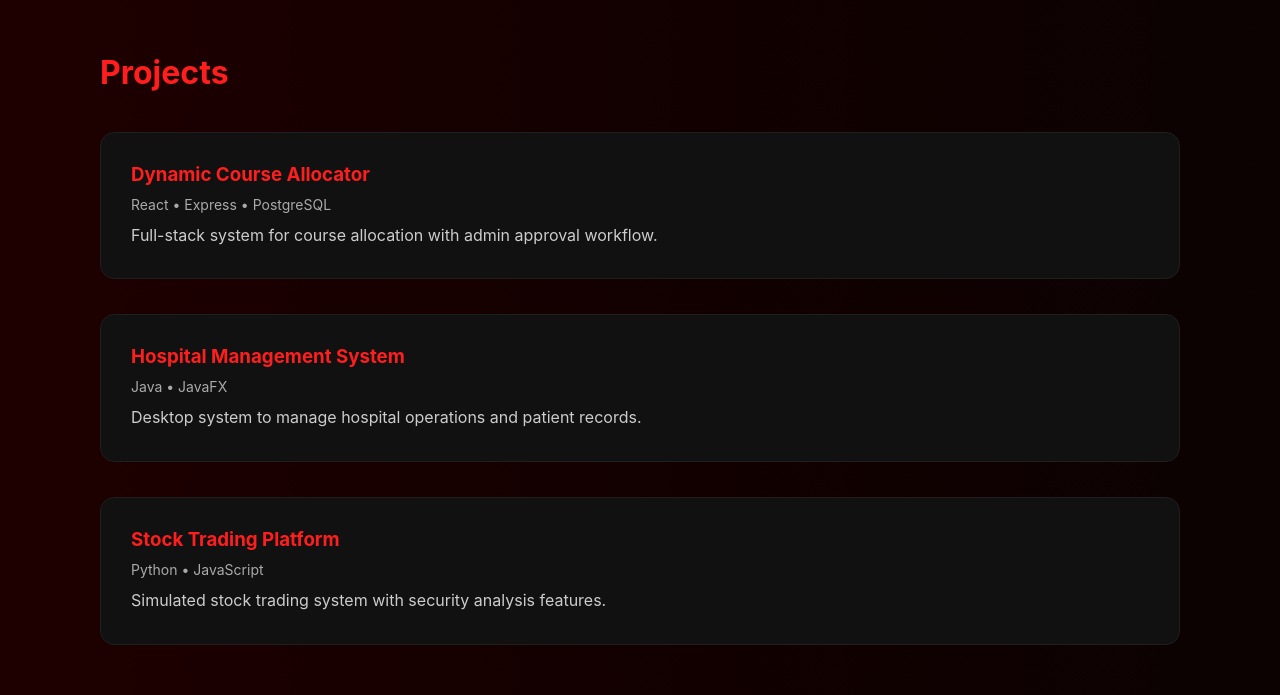
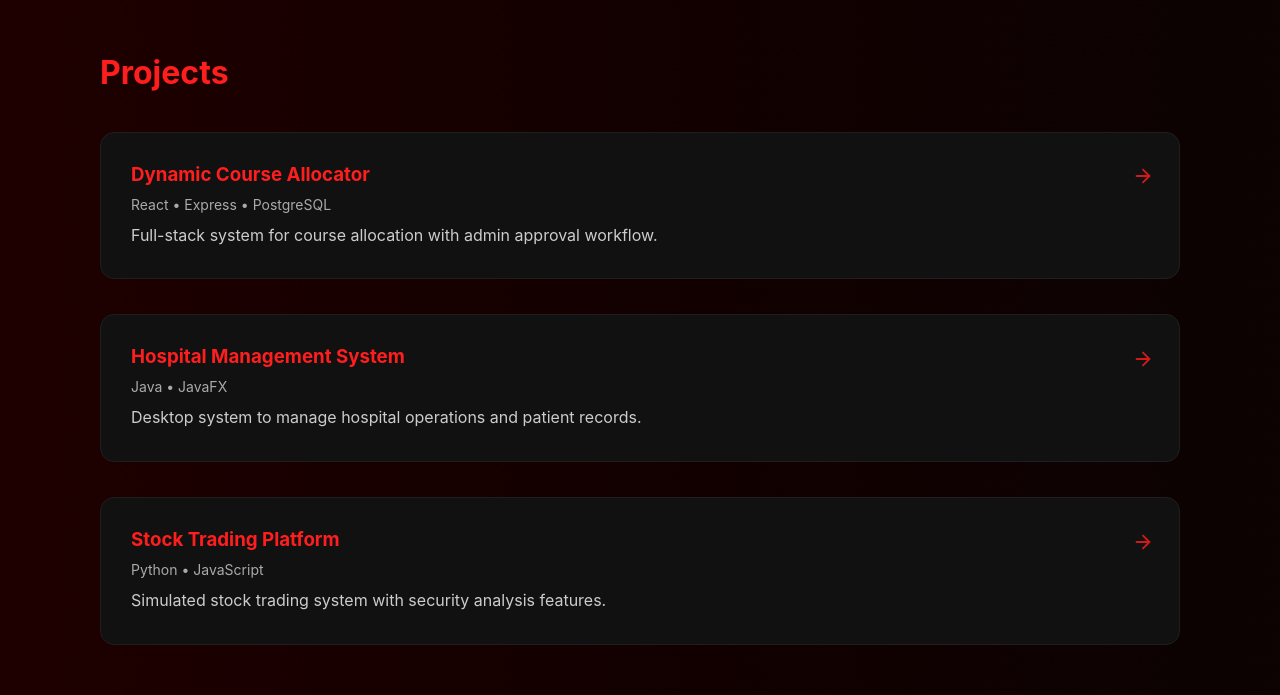
Before and after one commit to MRhacksalive/aditya-portfolio, a React (Vite) app: page / in a window 1280 px wide. Shown: the part 2840-3535 px from the top of the page. Built offline with nearby package versions, Linux system fonts and the light colour scheme.

Commit message:
final about1

```diff
--- a/src/components/Projects.jsx
+++ b/src/components/Projects.jsx
@@ -1,12 +1,12 @@
 import { useState } from "react";
 import SectionWrapper from "./SectionWrapper";
+import { FiArrowRight } from "react-icons/fi";
 
 export default function Projects(){
 
 const [activeProject,setActiveProject] = useState(null);
 
 const projects = [
-
 {
 title:"Dynamic Course Allocator",
 stack:"React • Express • PostgreSQL",
@@ -19,7 +19,6 @@ Built application approval workflows and dynamic course allocation logic.
 `,
 github:"https://github.com/MRhacksalive/Course-Allocator"
 },
-
 {
 title:"Hospital Management System",
 stack:"Java • JavaFX",
@@ -32,7 +31,6 @@ Handled CRUD operations for hospital data management.
 `,
 github:"https://github.com/MRhacksalive/Hospital-Management-System"
 },
-
 {
 title:"Stock Trading Platform",
 stack:"Python • JavaScript",
@@ -45,7 +43,6 @@ Used Python for trading logic and JavaScript for UI interactions.
 `,
 github:"https://github.com/MRhacksalive/Stock-Trading-platform-with-Security-assesments"
 }
-
 ];
 
 return(
@@ -57,6 +54,7 @@ return(
 <div className="project-list">
 
 {projects.map((project,index)=>(
+
 <div
 key={index}
 className="project-card"
@@ -67,7 +65,11 @@ onClick={()=>setActiveProject(project)}
 <p className="stack">{project.stack}</p>
 <p className="short">{project.short}</p>
 
+{/* arrow */}
+<FiArrowRight className="project-arrow"/>
+
 </div>
+
 ))}
 
 </div>
@@ -92,8 +94,6 @@ onClick={()=>setActiveProject(project)}
 
 <h3>{activeProject.title}</h3>
 
-
-
 <p className="description">
 {activeProject.description}
 </p>
--- a/src/styles.css
+++ b/src/styles.css
@@ -1044,3 +1044,40 @@ height:100%;
 z-index:-1;
 
 }
+.project-card{
+
+position:relative;
+cursor:pointer;
+
+}
+
+/* arrow */
+
+.project-arrow{
+
+position:absolute;
+
+right:25px;
+top:30%;
+
+font-size:22px;
+
+color:#ff1e1e;
+
+transform:translateY(-50%) rotate(0deg);
+
+transition:0.35s ease;
+
+opacity:.8;
+
+}
+
+/* rotate on hover */
+
+.project-card:hover .project-arrow{
+
+transform:translateY(-50%) rotate(-45deg);
+
+opacity:1;
+
+}
```
Lines whose indentation alone changed are shown as unchanged.
